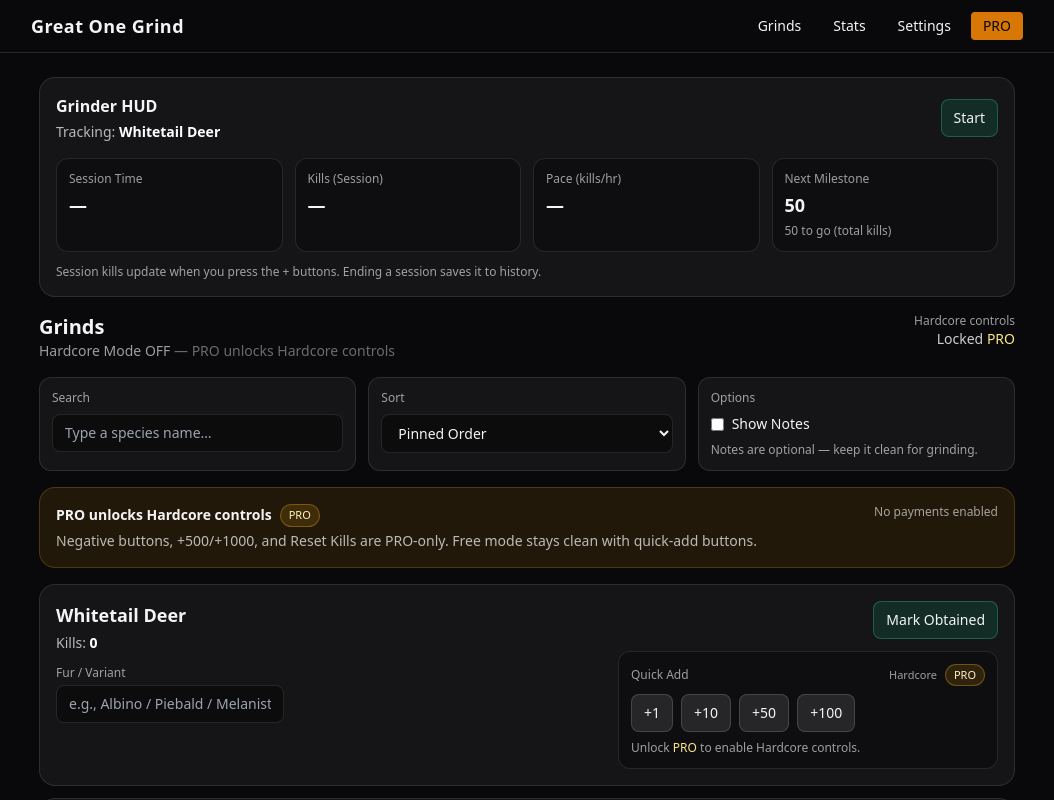
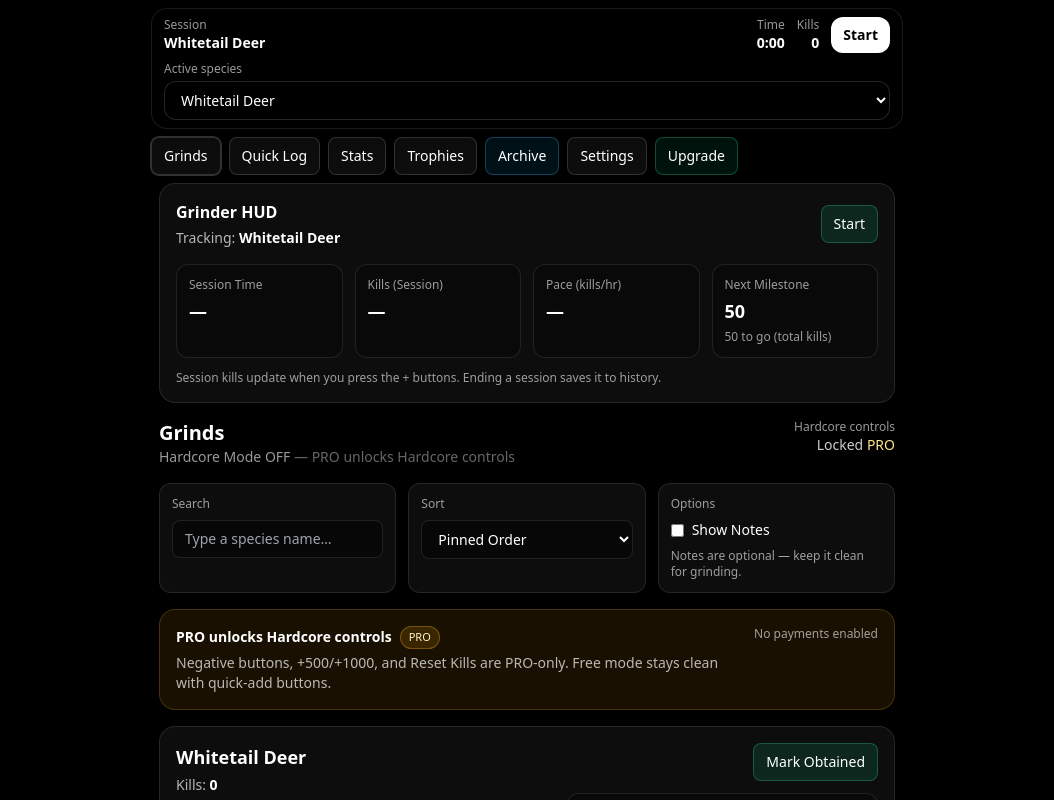
Before and after one commit to Camoford/great-one-grind, a React (Vite) app: page /#/grinds in a window 1280 px wide. Before the commit this address led to /. Shown: the top 800 px of the page, without its empty margins (113-1167 px from the left). Built offline with nearby package versions, Linux system fonts and the light colour scheme.

Commit message:
Restore App.tsx from dev (fix tabs/settings wiring)

```diff
--- a/App.tsx
+++ b/App.tsx
@@ -1,59 +1,244 @@
-import React, { useState } from "react";
+import React, { useEffect, useMemo, useState } from "react";
+import { useHunterStore } from "./store";
+
+import GrindScreen from "./components/GrindScreen";
 import GrindsList from "./components/GrindsList";
-import SettingsModal from "./components/SettingsModal";
+import QuickLog from "./components/QuickLog";
+import StatsDashboard from "./components/StatsDashboard";
+import TrophyRoom from "./components/TrophyRoom";
+import SettingsPanel from "./components/SettingsPanel";
 import UpgradeScreen from "./components/UpgradeScreen";
-import StatsDashboard from "./components/StatsDashboard";
+import SessionHUD from "./components/SessionHUD";
+
+// Phase 7C: Real Archive screen (moved to feature folder)
+import GreatOnesArchive from "./src/features/archive/GreatOnesArchive";
+
+type Screen =
+  | "grinds"
+  | "grind"
+  | "quicklog"
+  | "stats"
+  | "trophy"
+  | "settings"
+  | "upgrade"
+  | "archive";
+
+/* ---------------- ROUTING HELPERS (HASH) ----------------
+   - Refresh-safe
+   - Deep-link-safe
+   - Back/forward-safe
+   - No external router dependency
+--------------------------------------------------------- */
+
+const ROUTE_ORDER: Screen[] = [
+  "grinds",
+  "quicklog",
+  "stats",
+  "trophy",
+  "archive",
+  "settings",
+  "upgrade",
+];
+
+function normalizeHash(raw: string) {
+  // Accept: "#/stats", "#stats", "/stats", "stats"
+  const h = (raw || "").trim();
+  if (!h) return "";
+
+  let s = h;
+  if (s.startsWith("#")) s = s.slice(1);
+  s = s.trim();
+
+  if (s.startsWith("/")) s = s.slice(1);
+  s = s.trim();
+
+  return s.toLowerCase();
+}
+
+function screenFromHash(hash: string): Screen {
+  const s = normalizeHash(hash);
+
+  // Default route
+  if (!s) return "grinds";
+
+  // Only allow known routes
+  const match = ROUTE_ORDER.find((r) => r === (s as Screen));
+  return match || "grinds";
+}
+
+function hashForScreen(screen: Screen) {
+  return `#/${screen}`;
+}
+
+/* ---------------- UI ---------------- */
+
+function NavButton({
+  active,
+  onClick,
+  children,
+  variant = "default",
+}: {
+  active: boolean;
+  onClick: () => void;
+  children: React.ReactNode;
+  variant?: "default" | "upgrade" | "archive";
+}) {
+  const base =
+    "rounded-lg border px-3 py-2 text-sm transition active:scale-[0.99]";
+  const common =
+    "border-white/15 bg-white/5 hover:bg-white/10 hover:border-white/20";
+  const upgrade =
+    "border-emerald-400/30 bg-emerald-500/10 hover:bg-emerald-500/15 hover:border-emerald-400/40";
+  const archive =
+    "border-sky-400/30 bg-sky-500/10 hover:bg-sky-500/15 hover:border-sky-400/40";
+
+  const cls =
+    variant === "upgrade"
+      ? `${base} ${upgrade} ${active ? "ring-1 ring-emerald-400/30" : ""}`
+      : variant === "archive"
+      ? `${base} ${archive} ${active ? "ring-1 ring-sky-400/30" : ""}`
+      : `${base} ${common} ${active ? "ring-1 ring-white/20" : ""}`;
+
+  return (
+    <button className={cls} onClick={onClick}>
+      {children}
+    </button>
+  );
+}
 
 export default function App() {
-  const [screen, setScreen] = useState<
-    "grinds" | "stats" | "settings" | "upgrade"
-  >("grinds");
+  // Initialize Zustand store (side-effect safe)
+  useHunterStore();
+
+  // Initialize screen from URL hash (refresh-safe)
+  const initialScreen = useMemo<Screen>(() => {
+    return screenFromHash(window.location.hash);
+  }, []);
+
+  const [screen, setScreen] = useState<Screen>(initialScreen);
+
+  // Keep state in sync with URL hash (back/forward + manual edits)
+  useEffect(() => {
+    const syncFromHash = () => {
+      const next = screenFromHash(window.location.hash);
+      setScreen((prev) => (prev === next ? prev : next));
+    };
+
+    window.addEventListener("hashchange", syncFromHash);
+    // Some browsers fire popstate with hash navigation too; harmless if redundant
+    window.addEventListener("popstate", syncFromHash);
+
+    // On mount, also normalize any weird hash formats
+    syncFromHash();
+
+    return () => {
+      window.removeEventListener("hashchange", syncFromHash);
+      window.removeEventListener("popstate", syncFromHash);
+    };
+  }, []);
+
+  // Whenever app changes screen (button click), push it into the URL hash
+  useEffect(() => {
+    const desired = hashForScreen(screen);
+    if (window.location.hash !== desired) {
+      window.location.hash = desired;
+    }
+  }, [screen]);
+
+  /**
+   * ESC behavior
+   * - If on Settings or Upgrade, ESC returns to Grinds
+   * - Do NOT hijack ESC while typing in inputs/textareas/contenteditable
+   */
+  useEffect(() => {
+    const onKeyDown = (e: KeyboardEvent) => {
+      if (e.key !== "Escape") return;
+
+      const el = document.activeElement as HTMLElement | null;
+      const tag = el?.tagName?.toLowerCase() || "";
+      const isTyping =
+        tag === "input" ||
+        tag === "textarea" ||
+        (el && el.getAttribute("contenteditable") === "true");
+
+      if (isTyping) return;
+
+      if (screen === "settings" || screen === "upgrade") {
+        e.preventDefault();
+        setScreen("grinds");
+      }
+    };
+
+    window.addEventListener("keydown", onKeyDown);
+    return () => window.removeEventListener("keydown", onKeyDown);
+  }, [screen]);
 
   return (
-    <div className="min-h-screen bg-zinc-950 text-zinc-100">
-      {/* HEADER */}
-      <header className="sticky top-0 z-10 border-b border-zinc-800 bg-zinc-950">
-        <div className="mx-auto flex max-w-5xl items-center justify-between px-4 py-3">
-          <h1 className="text-lg font-semibold tracking-wide">
-            Great One Grind
-          </h1>
+    <div className="min-h-screen bg-black text-white">
+      {/* GLOBAL SESSION HUD — REQUIRED */}
+      <SessionHUD />
 
-          <nav className="flex gap-2">
-            <button
-              onClick={() => setScreen("grinds")}
-              className="rounded px-3 py-1 text-sm hover:bg-zinc-800"
+      {/* Navigation */}
+      <div className="mx-auto max-w-3xl px-2 pb-2">
+        <div className="mt-2 flex flex-wrap gap-2">
+          <NavButton active={screen === "grinds"} onClick={() => setScreen("grinds")}>
+            Grinds
+          </NavButton>
+
+          <NavButton
+            active={screen === "quicklog"}
+            onClick={() => setScreen("quicklog")}
           >
-              Grinds
-            </button>
-            <button
-              onClick={() => setScreen("stats")}
-              className="rounded px-3 py-1 text-sm hover:bg-zinc-800"
+            Quick Log
+          </NavButton>
+
+          <NavButton active={screen === "stats"} onClick={() => setScreen("stats")}>
+            Stats
+          </NavButton>
+
+          <NavButton
+            active={screen === "trophy"}
+            onClick={() => setScreen("trophy")}
           >
-              Stats
-            </button>
-            <button
+            Trophies
+          </NavButton>
+
+          <NavButton
+            variant="archive"
+            active={screen === "archive"}
+            onClick={() => setScreen("archive")}
+          >
+            Archive
+          </NavButton>
+
+          <NavButton
+            active={screen === "settings"}
             onClick={() => setScreen("settings")}
-              className="rounded px-3 py-1 text-sm hover:bg-zinc-800"
           >
             Settings
-            </button>
-            <button
+          </NavButton>
+
+          <NavButton
+            variant="upgrade"
+            active={screen === "upgrade"}
             onClick={() => setScreen("upgrade")}
-              className="rounded bg-amber-600 px-3 py-1 text-sm font-medium text-black hover:bg-amber-500"
           >
-              PRO
-            </button>
-          </nav>
+            Upgrade
+          </NavButton>
         </div>
-      </header>
+      </div>
 
-      {/* CONTENT */}
-      <main className="mx-auto max-w-5xl px-4 py-6">
+      {/* Screens */}
+      <div className="mx-auto max-w-3xl px-2 pb-10">
         {screen === "grinds" && <GrindsList />}
+        {screen === "grind" && <GrindScreen />}
+        {screen === "quicklog" && <QuickLog />}
         {screen === "stats" && <StatsDashboard />}
-        {screen === "settings" && <SettingsModal onClose={() => setScreen("grinds")} />}
+        {screen === "trophy" && <TrophyRoom />}
+        {screen === "archive" && <GreatOnesArchive />}
+        {screen === "settings" && <SettingsPanel />}
         {screen === "upgrade" && <UpgradeScreen />}
-      </main>
+      </div>
     </div>
   );
 }
```
Lines whose indentation alone changed are shown as unchanged.
